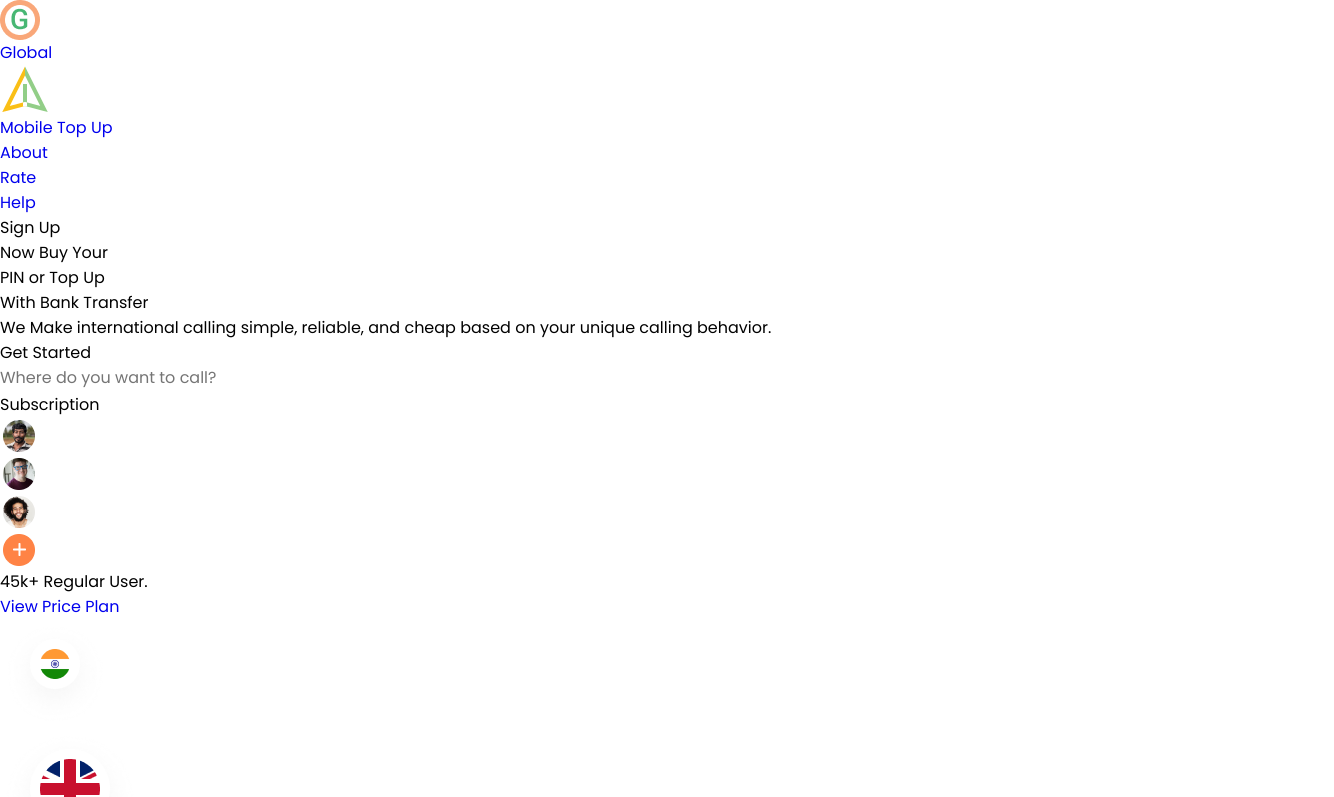
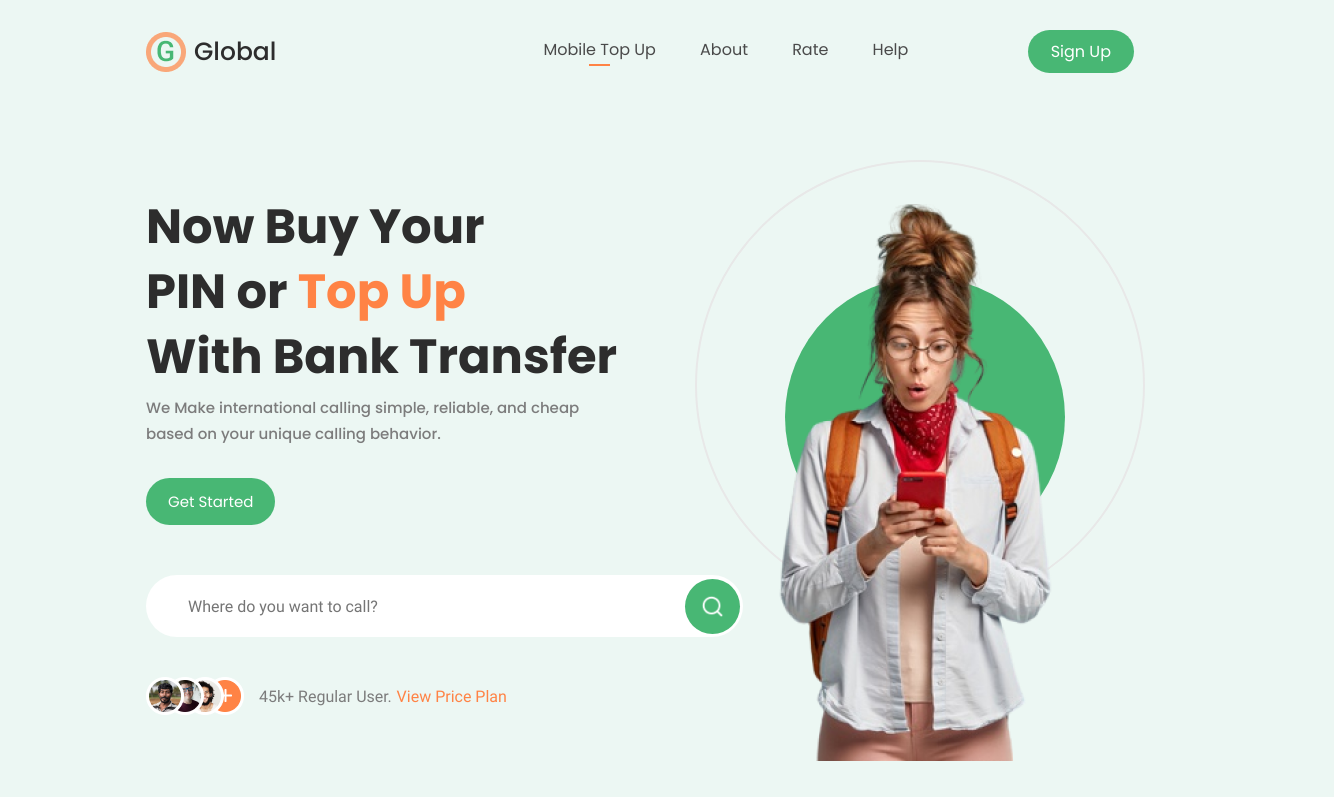
Before and after one commit to Ivsmcrew/Global-page-landing, a website: page index.html in a window 1280 px wide. Shown: the top 797 px of the page, 1334 px wide, since content can reach past the window. Drawn offline with Linux system fonts and the light colour scheme; a web font is replaced by a local one.

Commit message:
feat: add primary styles of the page

```diff
--- a/assets/sass/abstracts/_mixins.scss
+++ b/assets/sass/abstracts/_mixins.scss
@@ -2,12 +2,21 @@
 @mixin fontPoppinsRegular($fz: 1.6rem) {
     font: 400 normal $fz "Poppins", sans-serif;
 }
-@mixin fontPoppinsMedium {
+@mixin fontPoppinsMedium($fz: 1.6rem) {
     font: 500 normal $fz "Poppins", sans-serif;
 }
-@mixin fontPoppinsBold {
+@mixin fontPoppinsBold($fz: 1.6rem) {
     font: 700 normal $fz "Poppins", sans-serif;
 }
-@mixin fontRobotoRegular {
+@mixin fontRobotoRegular($fz: 1.6rem) {
     font: 400 normal $fz "Roboto", sans-serif;
 }
+
+//button
+@mixin button($padding-top-bottom: 0.9rem, $padding-left-right: 2.3rem, $fz: 1.6rem) {
+    font-size: $fz;
+    color: $button-text-color;
+    background-color: $main-color-first;
+    padding: $padding-top-bottom $padding-left-right;
+    border-radius: calc( $padding-top-bottom + $fz );
+}
--- a/assets/sass/base/_common.scss
+++ b/assets/sass/base/_common.scss
@@ -3,8 +3,31 @@ html{
     font-size: $base-font-size;
 }
 body{
-    @include fontPoppinsRegular;
+    @include fontPoppinsRegular(1.6rem);
+    background-color: $background-color;
 	margin: 0 auto;
 	overflow-x: hidden;
     scroll-behavior: smooth;
+    // overflow: hidden;
 }
+.wrapper{
+    max-width: 1400px;
+    padding: 0 14.6rem;
+    height: 100vh;
+    margin: 0 auto;
+}
+h1{
+    @include fontPoppinsBold(4.8rem);
+    line-height: 6.5rem;
+    color: $heading-text-color;
+}
+h2{
+    @include fontPoppinsMedium(2.5rem);
+    color: $heading-text-color;
+}
+.span_orange{
+    color: $main-color-second
+}
+.no-display{
+    display: none;
+}
--- /dev/null
+++ b/assets/sass/components/_buttons.scss
@@ -0,0 +1,10 @@
+.button{
+    @include button(0.9rem, 2.3rem, 1.6rem);
+
+    &_long{
+        @include button(1.2rem, 2.2rem, 1.5rem);
+    }
+    &_circle{
+        @include button(1.5rem, 1.5rem)
+    }
+}
--- /dev/null
+++ b/assets/sass/components/_logo.scss
@@ -0,0 +1,6 @@
+.logo{
+    display: inline-flex;
+    align-items: center;
+    gap: 0.8rem;
+    color: $heading-text-color;
+}
--- /dev/null
+++ b/assets/sass/layout-parts/_header.scss
@@ -0,0 +1,17 @@
+.header{
+    display: flex;
+    align-items: center;
+    padding-top: 3rem;
+}
+
+.header__menuButton{
+    display: none;
+}
+
+.header__menu{
+    margin-left: 26.7rem;
+}
+
+.header__button{
+    margin-left: auto;
+}
--- /dev/null
+++ b/assets/sass/layout-parts/_main.scss
@@ -0,0 +1,15 @@
+.main{
+    position: relative;
+    display: block;
+    margin-top: 121px;
+}
+
+.main__searchForm{
+    margin-top: 50px;
+    position: relative;
+    z-index: 1;
+}
+
+.main__subscription{
+    margin-top: 40px;
+}
--- /dev/null
+++ b/assets/sass/layout-parts/_menu.scss
@@ -0,0 +1,23 @@
+.menu{
+    width: 365px;
+}
+
+.menu__list{
+    display: flex;
+    justify-content: space-between;
+}
+
+.menu__listItem_active{
+    &::after {
+        content: "";
+        display: block;
+        margin: 0 auto;
+        width: 21px;
+        padding-top: 2px;
+        border-bottom: 2px solid $main-color-second;
+    }
+}
+
+.menu__link{
+    color: $menu-text-color;
+}
--- /dev/null
+++ b/assets/sass/layout-parts/_promo.scss
@@ -0,0 +1,15 @@
+.promo{
+    display: block;
+}
+
+.promo__paragraph{
+    @include fontPoppinsMedium(1.5rem);
+    color: $paragraph-text-color;
+    margin-top: 6px;
+    width: 444px;
+    line-height: 2.6rem;
+}
+
+.promo__button{
+    margin-top: 31px;
+}
--- /dev/null
+++ b/assets/sass/layout-parts/_searchForm.scss
@@ -0,0 +1,19 @@
+.searchForm{
+    @include fontRobotoRegular(1.6rem);
+    display: flex;
+    align-items: center;
+    max-width: 597px;
+    height: 62px;
+    background-color: #ffffff;
+    color: $add-text-color;
+    border-radius: 31px;
+    padding: 0 3px 0 42px;
+
+    &__inputField{
+        flex-grow: 1;
+    }
+    &__button{
+        width: 55px;
+        height: 55px;
+    }
+}
--- /dev/null
+++ b/assets/sass/layout-parts/_solarSystem.scss
@@ -0,0 +1,61 @@
+.solarSystem{
+    position: absolute;
+    top: 0;
+    right: 0;
+}
+
+.solarSystem__trajectory{
+    position: absolute;
+    top: -34px;
+    right: -11px;
+    width: 450px;
+    height: 450px;
+    border-radius: 50%;
+    border: 2px solid #E8E8E8;
+    z-index:-5;
+}
+
+.solarSystem__greenCircle{
+    position: absolute;
+    top: 83px;
+    right: 69px;
+    width: 280px;
+    height: 280px;
+    border-radius: 50%;
+    background-color: $main-color-first;
+    z-index:-3;
+}
+
+.solarSystem__planet{
+    position: absolute;
+    top: 130px;
+    right: 150px;
+    z-index:-4;
+}
+
+.woman{
+    position: absolute;
+    top: 10px;
+    right: -200px;
+    z-index:-2;
+}
+
+
+
+// .box{
+//     position: relative;
+// }
+
+// .sputnik{
+//     position: absolute;
+//     left: 0;
+//     top: 0;
+//     offset-path: path('....');
+//     animation: moveBaby 10s linear infinite;
+// }
+
+// @keyframes moveBaby {
+//     100% {
+//         offset-distance: 100%;
+//     }
+// }
--- /dev/null
+++ b/assets/sass/layout-parts/_subscription.scss
@@ -0,0 +1,36 @@
+.subscription{
+    display: flex;
+    align-items: center;
+    color: $paragraph-text-color;
+    @include fontRobotoRegular(1.6rem);
+}
+.subscription__users{
+    display: flex;
+}
+
+.subscription__listItem:nth-child(1) {
+    position: relative;
+    z-index: 0;
+}
+.subscription__listItem:nth-child(2) {
+    position: absolute;
+    left:20px;
+    z-index: -1;
+}
+.subscription__listItem:nth-child(3) {
+    position: absolute;
+    left:40px;
+    z-index: -2;
+}
+.subscription__listItem:nth-child(4) {
+    position: absolute;
+    left:60px;
+    z-index: -3;
+}
+
+.subscription__paragraph{
+    margin-left: 75px;
+}
+.subscription__priceLink{
+    margin-left: 5px;
+}
--- a/assets/sass/style.scss
+++ b/assets/sass/style.scss
@@ -2,5 +2,13 @@
 @import "./abstracts/fonts";
 @import "./abstracts/variables";
 @import "./abstracts/mixins";
-
 @import "./base/common";
+@import "./components/buttons";
+@import "./components/logo";
+@import "./layout-parts/header";
+@import "./layout-parts/menu";
+@import "./layout-parts/main";
+@import "./layout-parts/promo";
+@import "./layout-parts/searchForm";
+@import "./layout-parts/subscription";
+@import "./layout-parts/solarSystem";
--- a/index.html
+++ b/index.html
@@ -15,12 +15,12 @@
                 <h2 class="h2 logo__h2">Global</h2>
             </a>
 
-            <button class="menu__menuButton">
+            <button class="header__menuButton">
                 <img src="/assets/icons/mobile-menu-50.png" alt="toggler of the mobile menu">
             </button>
 
             <nav class="menu header__menu">
-                <ul class="menu__list_desktop">
+                <ul class="menu__list">
                     <li class="menu__listItem_active"><a class="menu__link" href="#">Mobile Top Up</a></li>
                     <li class="menu__listItem"><a class="menu__link" href="#">About</a></li>
                     <li class="menu__listItem"><a class="menu__link" href="#">Rate</a></li>
@@ -70,12 +70,11 @@
                 <p class="subscription__paragraph">45k+ Regular User.</p>
                 <a class="subscription__priceLink" href="#"><span class="span_orange">View Price Plan</span></a>
             </section>
-        </main>
 
             <div class="solarSystem">
+                <div class="solarSystem__trajectory"></div>
+
                 <div class="solarSystem__greenCircle"></div>
-
-            <div class="solarSystem__trajectory"></div>
 
                 <ul class="solarSystem__planets">
                     <li class="solarSystem__planet">
@@ -97,9 +96,9 @@
                         <img class="solarSystem__flagIcon" src="/assets/icons/flag2.png" alt="flag icon">
                     </li>
                 </ul>
-
-            <img class="solarSystem__woman" src="/assets/images/woman.png" alt="woman picture">
             </div>
+            <img class="woman" src="/assets/images/woman.png" alt="woman picture">
+        </main>
     </div>
 
     <script src="script.js" type="module"></script>
```
Also changed, not shown: assets/images/identity.jpg (added), style.css, 1 other file. Lines whose indentation alone changed are shown as unchanged.
